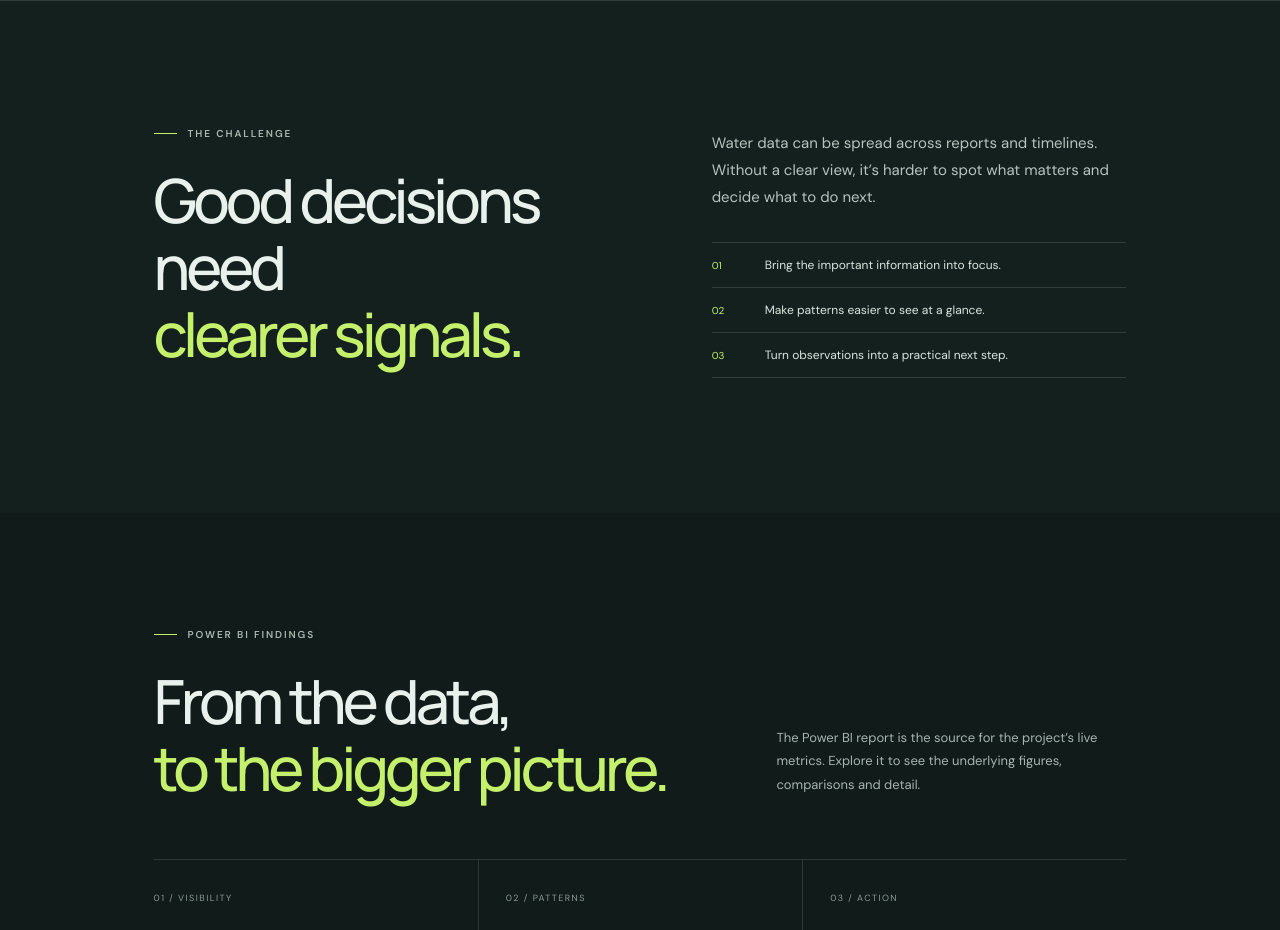
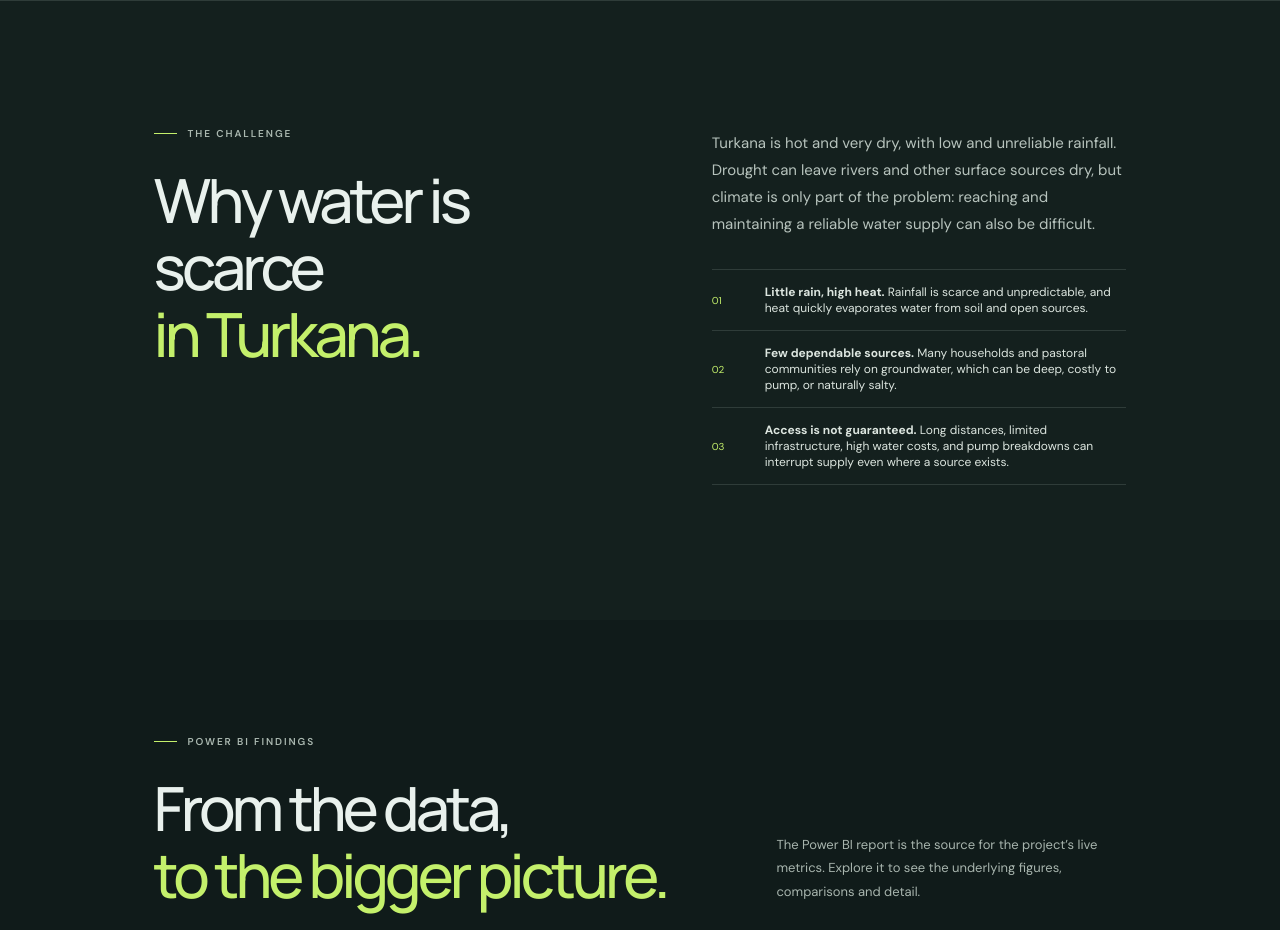
Before and after one commit to zolalab-hub/WATER-SCARCITY-ZERO-HUNGER, a plain HTML site: page index.html in a window 1280 px wide. Shown: the part 800-1730 px from the top of the page. Drawn offline with Linux system fonts and the light colour scheme.

Commit message:
Fix bugs and update documentation

```diff
--- a/index.html
+++ b/index.html
@@ -80,24 +80,24 @@
       <section class="section challenge-section" id="challenge">
         <div class="section-heading">
           <p class="eyebrow"><span class="eyebrow-line"></span> THE CHALLENGE</p>
-          <h2>Good decisions need<br><span>clearer signals.</span></h2>
+          <h2>Why water is scarce<br><span>in Turkana.</span></h2>
         </div>
         <div class="challenge-content">
           <p class="body-large">
-            Water data can be spread across reports and timelines. Without a clear view, it’s harder to spot what matters and decide what to do next.
+            Turkana is hot and very dry, with low and unreliable rainfall. Drought can leave rivers and other surface sources dry, but climate is only part of the problem: reaching and maintaining a reliable water supply can also be difficult.
           </p>
           <div class="challenge-points">
             <div class="challenge-point">
               <span class="point-number">01</span>
-              <p>Bring the important information into focus.</p>
+              <p><strong>Little rain, high heat.</strong> Rainfall is scarce and unpredictable, and heat quickly evaporates water from soil and open sources.</p>
             </div>
             <div class="challenge-point">
               <span class="point-number">02</span>
-              <p>Make patterns easier to see at a glance.</p>
+              <p><strong>Few dependable sources.</strong> Many households and pastoral communities rely on groundwater, which can be deep, costly to pump, or naturally salty.</p>
             </div>
             <div class="challenge-point">
               <span class="point-number">03</span>
-              <p>Turn observations into a practical next step.</p>
+              <p><strong>Access is not guaranteed.</strong> Long distances, limited infrastructure, high water costs, and pump breakdowns can interrupt supply even where a source exists.</p>
             </div>
           </div>
         </div>
```
